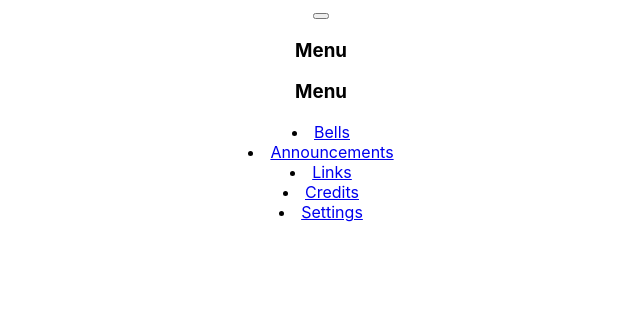
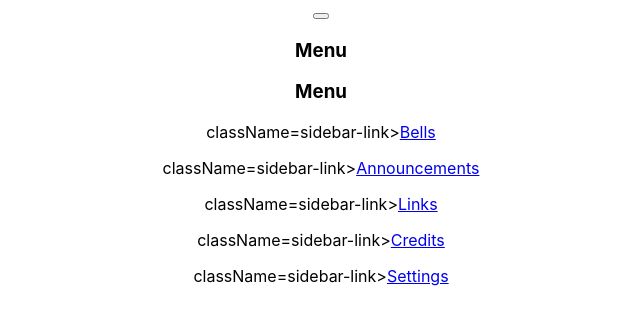
Before and after one commit to thunder-red-star/today.stuy.world, a React (Create React App) app: page /home in a window 1280 px wide. Shown: the top 324 px of the page, without its empty margins (319-959 px from the left). Built offline with nearby package versions, Linux system fonts and the light colour scheme.

Commit message:
renaming

```diff
--- a/src/components/Sidebar/Sidebar.js
+++ b/src/components/Sidebar/Sidebar.js
@@ -19,7 +19,7 @@ export default class Sidebar extends React.Component {
           </h3>
         </div>
         <div className="sidebar-links">
-            {this.props.children}
+            { this.props.children }
         </div>
       </div>
     );
--- a/src/components/Sidebar/SidebarLink.js
+++ b/src/components/Sidebar/SidebarLink.js
@@ -27,7 +27,7 @@ export default class SidebarLink extends React.Component {
 
   render() {
     return (
-      <li
+      <p className={this.state.isActive ? 'sidebar-link active' : 'sidebar-link'}>
         className={
           this.state.isActive
             ? "sidebar-link active"
@@ -42,7 +42,7 @@ export default class SidebarLink extends React.Component {
         >
           {this.props.children}
         </Link>
-      </li>
+      </p>
     );
   }
 }
```
